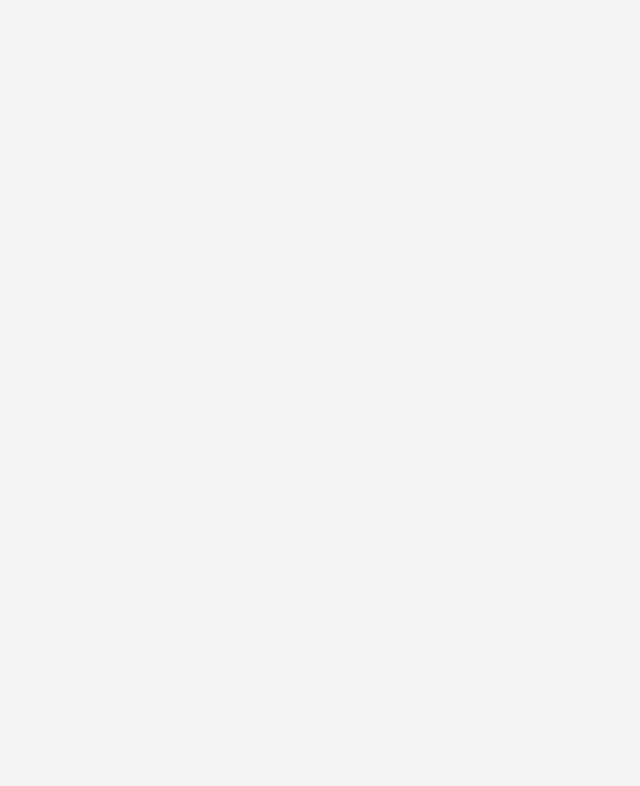
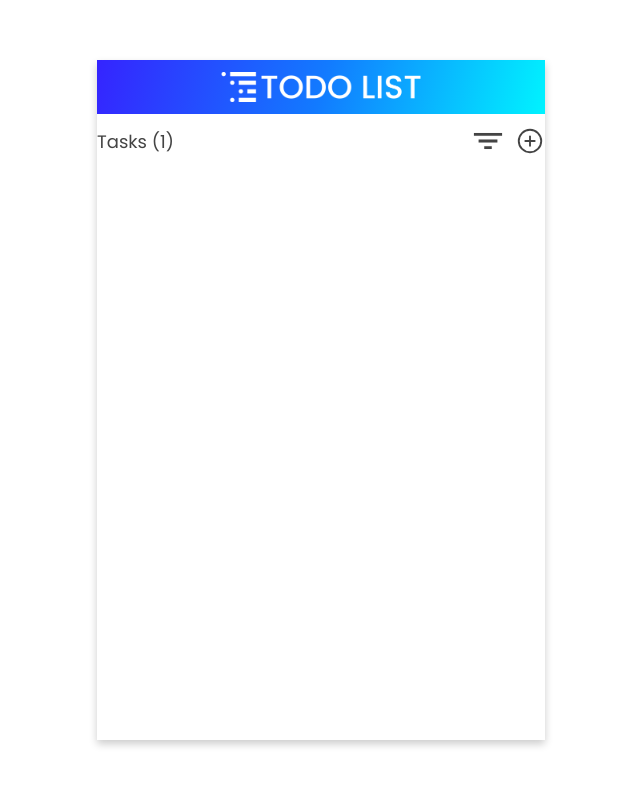
Before and after one commit to Kyptdin/Todo-list-IP, a plain HTML site: page Todo-list-app/index.html in a window 1280 px wide. Shown: the whole page, without its empty margins (319-959 px from the left). Drawn offline with nearby package versions, Linux system fonts and the light colour scheme.

Commit message:
HTML Strcuture
I fixed the structure of the html and I created the header

```diff
--- a/Todo-list-app/index.html
+++ b/Todo-list-app/index.html
@@ -5,10 +5,36 @@
     <meta http-equiv="X-UA-Compatible" content="IE=edge" />
     <meta name="viewport" content="width=device-width, initial-scale=1.0" />
     <title>Document</title>
+    <!-- The fonts -->
+    <link rel="preconnect" href="https://fonts.googleapis.com">
+    <link rel="preconnect" href="https://fonts.gstatic.com" crossorigin>
+    <link href="https://fonts.googleapis.com/css2?family=Poppins:wght@400;500;600;700;800&display=swap" rel="stylesheet">
+    <!-- Links to style sheet and script -->
     <link rel = 'stylesheet' href='style.css'/>
     <script defer src='script.js'></script>
   </head>
   <body>
-    <main class="todo-list"></main>
+    <div class="todo-list">
+      <!-- Here's the header with the logo -->
+      <header class="todo-list-header">
+        <img class = "logo" src="logo.png" alt="todo-list image">
+      </header>
+
+      <main class="todo-list-app">
+      <!-- Here's the todo list options -->
+      <div class="todo-list-options">
+        <div class="task-count">Tasks (1)</div>
+        <div class="actions">
+         <ion-icon class = "options-icon" name="filter-sharp"></ion-icon>
+         <ion-icon class = "options-icon" name="add-circle-outline"></ion-icon>
+        </div>
+      </div>
+      </main>
+
+    </div>
+
+
+    <script type="module" src="https://unpkg.com/ionicons@5.5.2/dist/ionicons/ionicons.esm.js"></script>
+    <script nomodule src="https://unpkg.com/ionicons@5.5.2/dist/ionicons/ionicons.js"></script>
   </body>
 </html
--- a/Todo-list-app/style.css
+++ b/Todo-list-app/style.css
@@ -3,15 +3,66 @@
   padding: 0;
   box-sizing: inherit;
 }
+
 html {
   font-size: 62.5%;
   box-sizing: border-box;
 }
+
 body {
-  /*Font family goes here*/
+  font-family: "Poppins", sans-serif;
   color: #444;
-  background-color: #f3f3f3;
+  /* background: linear-gradient(240deg, #ffffff, rgba(241, 241, 241, 1)); */
   height: 100vh;
   width: 100vw;
-  padding: 2rem;
+  /* padding: 2rem; */
+  position: relative;
 }
+
+.todo-list {
+  position: absolute;
+  width: 35vw;
+  height: 85vh;
+  top: 50%;
+  left: 50%;
+  transform: translate(-50%, -50%);
+  box-shadow: 0 4px 8px 0 rgba(0, 0, 0, 0.2);
+  background-color: white;
+}
+
+/* HEADER SECTION */
+.todo-list-header {
+  background: linear-gradient(285deg, #00f3ff, #127aff, rgba(53, 36, 255, 1));
+  padding: 1.2rem 2.4rem;
+  display: flex;
+  justify-content: center;
+  align-items: center;
+  margin-bottom: 1.2rem;
+}
+
+.logo {
+  max-width: 20rem;
+}
+
+/* OPTIONS SECTION */
+.task-count {
+  font-family: inherit;
+  font-size: 1.8rem;
+}
+
+.todo-list-options {
+  display: flex;
+  justify-content: space-between;
+  align-items: center;
+}
+
+.actions {
+  display: flex;
+  justify-content: center;
+  align-items: center;
+  gap: 1.2rem;
+}
+
+.options-icon {
+  font-size: 3rem;
+}
```
Also changed, not shown: Todo-list-app/logo.png (added).
